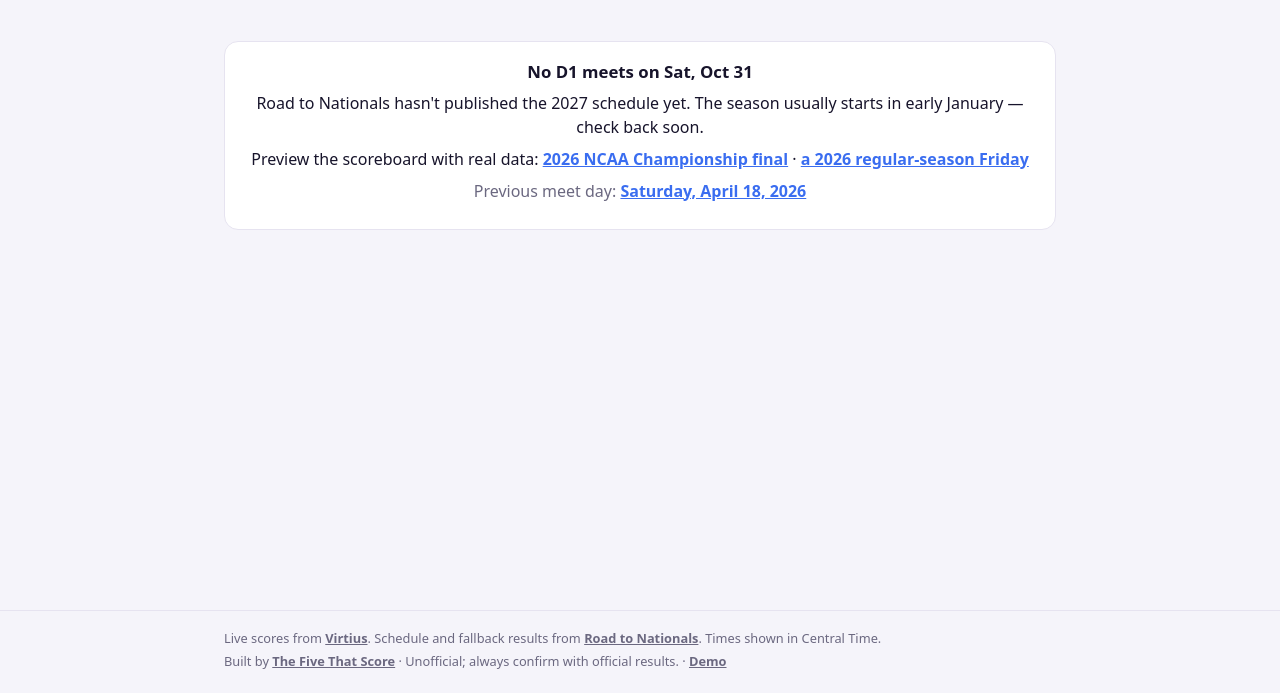
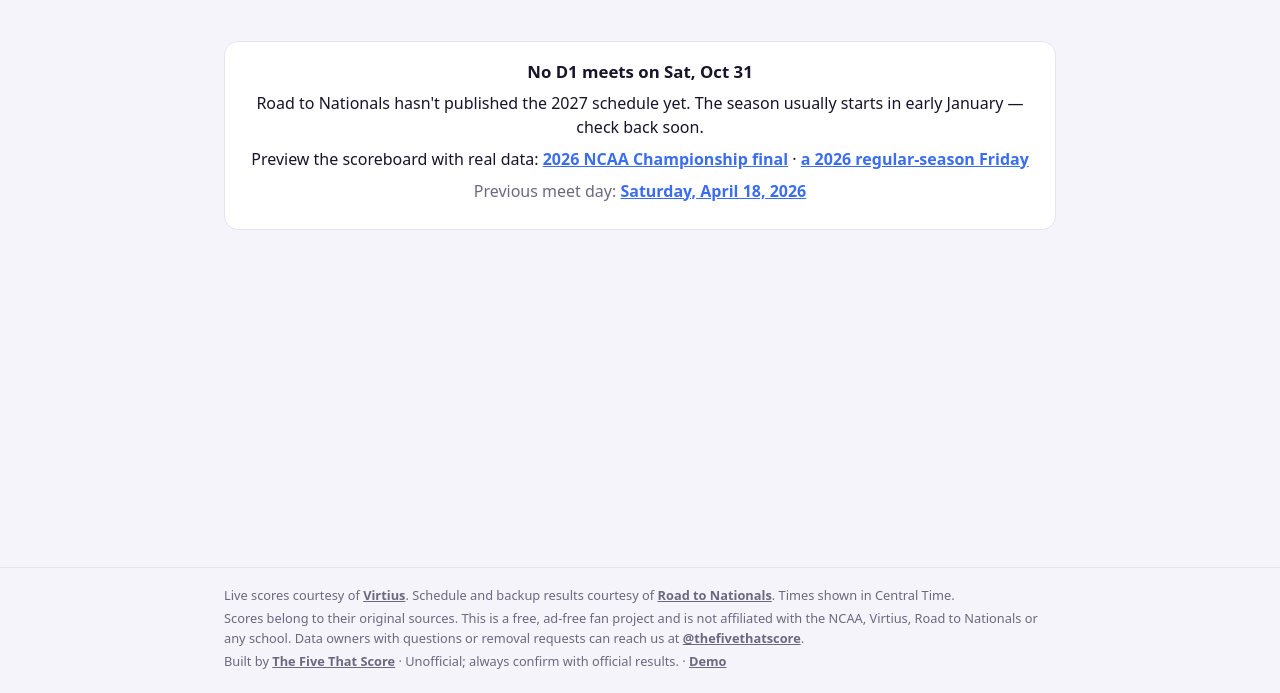
Before and after one commit to thefivegym/live-scoreboard, a plain HTML site: page index.html in a window 1280 px wide. Shown: the part 107-800 px from the top of the page. Drawn offline with Linux system fonts and the light colour scheme; no server answers.

Commit message:
Strengthen source credit and add not-affiliated note

```diff
--- a/index.html
+++ b/index.html
@@ -48,7 +48,8 @@
 
 <footer class="site-footer">
   <div class="wrap">
-    <p>Live scores from <a href="https://virti.us" target="_blank" rel="noopener">Virtius</a>. Schedule and fallback results from <a href="https://www.roadtonationals.com" target="_blank" rel="noopener">Road to Nationals</a>. Times shown in Central Time.</p>
+    <p>Live scores courtesy of <a href="https://virti.us" target="_blank" rel="noopener">Virtius</a>. Schedule and backup results courtesy of <a href="https://www.roadtonationals.com" target="_blank" rel="noopener">Road to Nationals</a>. Times shown in Central Time.</p>
+    <p>Scores belong to their original sources. This is a free, ad-free fan project and is not affiliated with the NCAA, Virtius, Road to Nationals or any school. Data owners with questions or removal requests can reach us at <a href="https://x.com/thefivethatscore" target="_blank" rel="noopener">@thefivethatscore</a>.</p>
     <p>Built by <a href="https://x.com/thefivethatscore" target="_blank" rel="noopener">The Five That Score</a> · Unofficial; always confirm with official results. · <a id="demo-link" href="?demo">Demo</a></p>
   </div>
 </footer>
```
